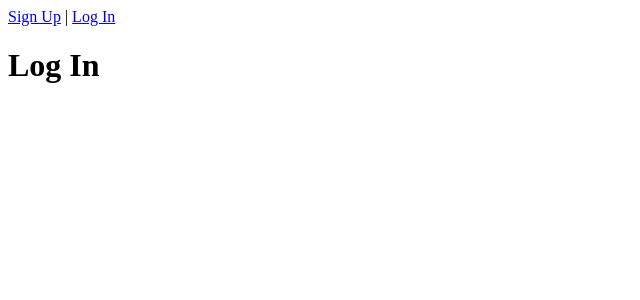
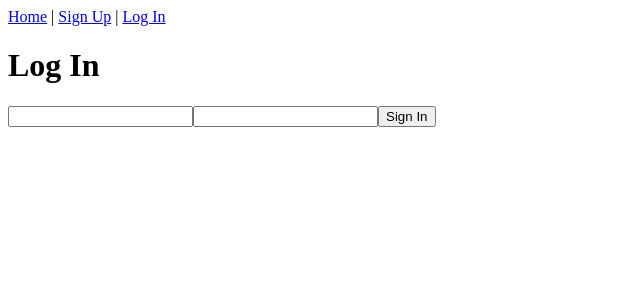
Before and after one commit to EclecticOwl/product-feedback-app, a Vue app in the folder vue_app/: page /log-in in a window 1280 px wide. Shown: the top 300 px of the page, without its empty margins (0-640 px from the left). Built offline with nearby package versions, Linux system fonts and the light colour scheme.

Commit message:
Added sign in form and home view as well.

```diff
--- a/vue_app/src/App.vue
+++ b/vue_app/src/App.vue
@@ -1,5 +1,6 @@
 <template>
   <nav>
+    <router-link to="/">Home</router-link> |
     <router-link to="/sign-up">Sign Up</router-link> |
     <router-link to="/log-in">Log In</router-link>
   </nav>
--- a/vue_app/src/router/index.js
+++ b/vue_app/src/router/index.js
@@ -1,6 +1,7 @@
 import { createRouter, createWebHistory } from 'vue-router'
 import SignUp from '../views/SignUp.vue'
 import LogIn from '../views/LogIn.vue'
+import HomeView from '../views/HomeView.vue'
 
 const routes = [
   {
@@ -13,6 +14,11 @@ const routes = [
     name: 'LogIn',
     component: LogIn
   },
+  {
+    path: '/',
+    name: 'HomeView',
+    component: HomeView
+  }
 ]
 
 const router = createRouter({
--- /dev/null
+++ b/vue_app/src/views/HomeView.vue
@@ -0,0 +1,3 @@
+<template>
+    <p>Hello</p>
+</template>
--- a/vue_app/src/views/LogIn.vue
+++ b/vue_app/src/views/LogIn.vue
@@ -1,11 +1,44 @@
 <template>
     <div class="log-in">
         <h1>Log In</h1>
+        <form @submit.prevent="submitForm">
+            <input type="email" name="username" v-model="username">
+            <input type="password" name="password" v-model="password">
+            <button type="submit">Sign In</button>
+        </form>
     </div>
 </template>
 
 <script>
+import axios from 'axios'
 export default {
     name: "LogIn",
+    data() {
+        return {
+            username: '',
+            password: '',
+        }
+    },
+    methods: {
+        submitForm() {
+            const formData = {
+                username:  this.username,
+                password: this.password,
+            }
+
+            axios
+                .post('/auth/token/login/', formData)
+                .then( response => {
+                    const token = response.data.auth_token
+                    this.$store.commit('setToken', token)
+                    axios.defaults.headers.common['Authorization'] = 'Token ' + token
+                    localStorage.setItem('token', token)
+                    this.$router.push('/')
+                })
+                .catch(err => {
+                    console.log(err)
+                })
+        }
+    }
 }
 </script>
--- a/vue_app/src/views/SignUp.vue
+++ b/vue_app/src/views/SignUp.vue
@@ -35,8 +35,8 @@ export default {
             axios
                 .post('/auth/users/', formData)
                 .then(response => {
+                    console.log(response)
                     this.$router.push('/log-in')
-                    console.log(response)
                 })
                 .catch(error => {
                     console.log(error)
```
Also changed, not shown: 1 other file (tests, documents, lock files or other folders).
